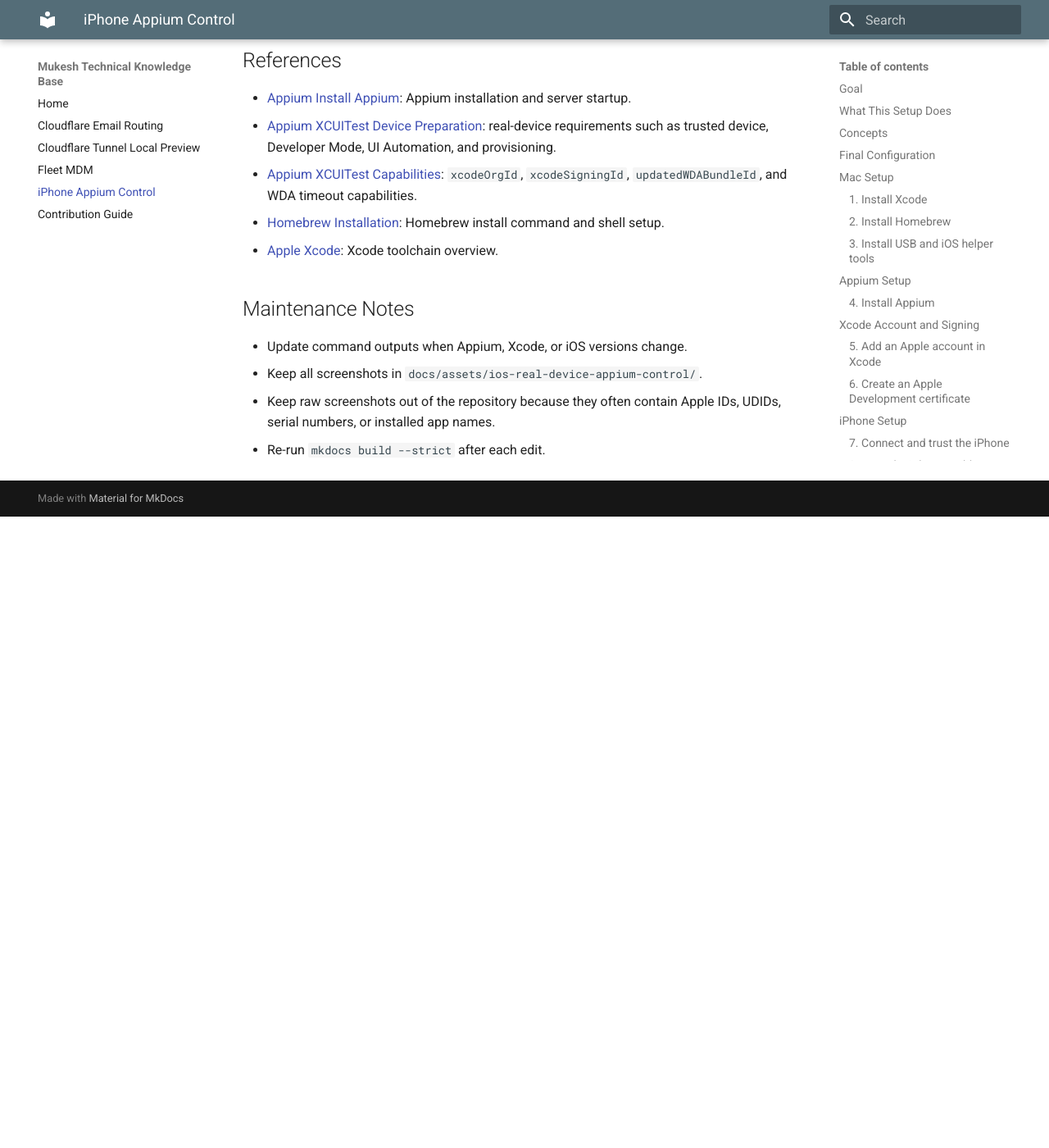
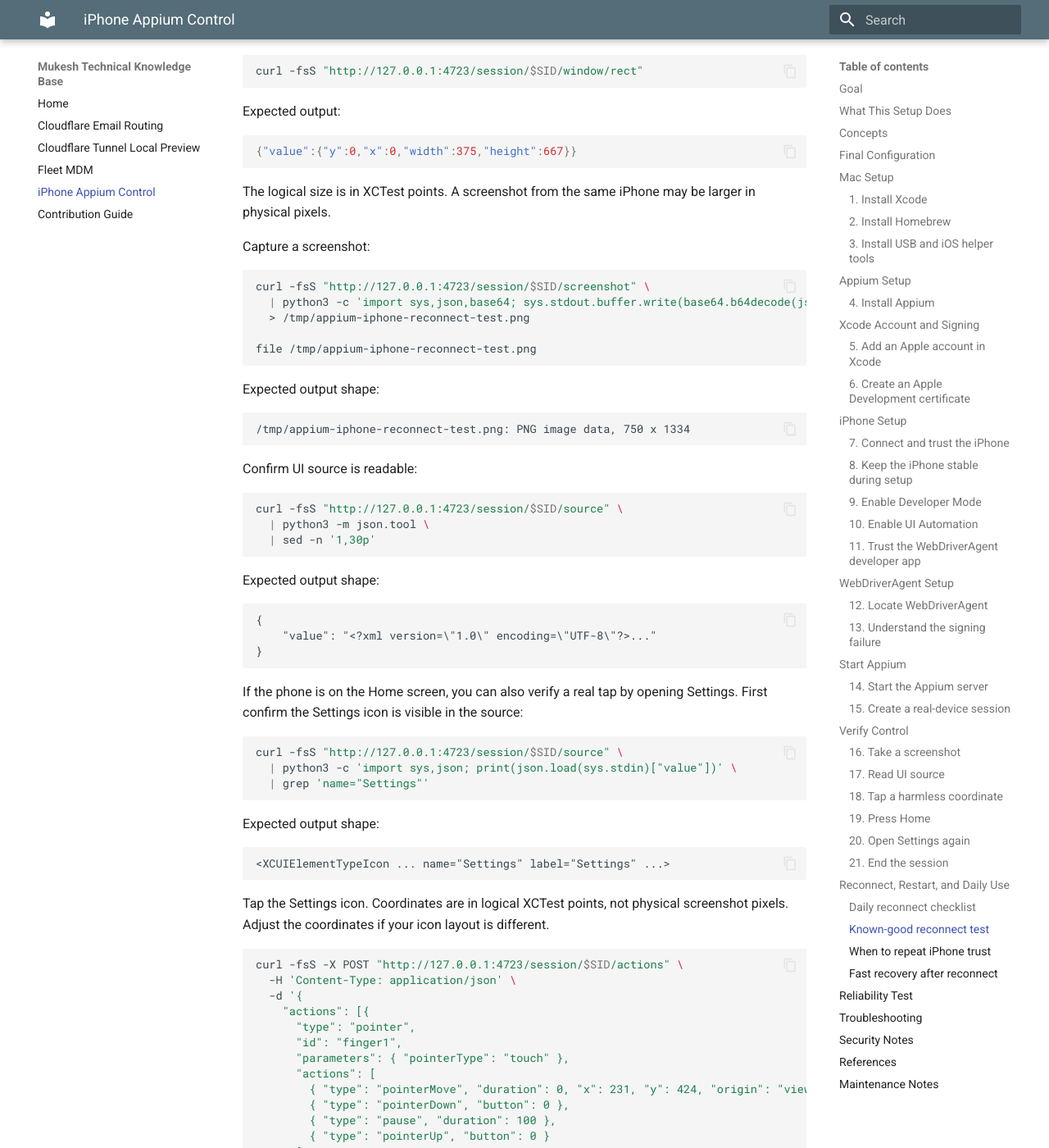
Before and after one commit to junocastiel/saashq-knowledge, an MkDocs documentation site: the page built from docs/ios-real-device-appium-control.md, in a window 1280 px wide and 1400 px high, scrolled down 27999 px. Shown: the whole window at 82% size. Built offline with MkDocs 1.6.1 and Material for MkDocs 9.7.7, drawn with Linux system fonts in a browser that asks for light colours; before the commit the page ends 28629 px from its top, so only the background shows below that; some of the changed text lies outside the part shown.

Commit message:
Document iPhone Appium reconnect workflow

````diff
--- a/docs/ios-real-device-appium-control.md
+++ b/docs/ios-real-device-appium-control.md
@@ -657,6 +657,209 @@
 
 Stop the Appium server with `Ctrl+C`.
 
+## Reconnect, Restart, and Daily Use
+
+After the first successful setup, do not repeat the full Xcode signing and iPhone trust flow every day. Separate the one-time setup from the repeat workflow.
+
+What persists:
+
+- The iPhone's `Trust This Computer` decision normally survives unplug, replug, Mac restart, and iPhone restart.
+- The trusted Apple Development profile normally survives unplug, replug, Mac restart, and iPhone restart.
+- The WebDriverAgent signing setup remains valid as long as the same Apple team, certificate, provisioning profile, and bundle identifier are used.
+
+What does not persist:
+
+- The Appium server process stops when its terminal is closed or the Mac restarts.
+- The Appium WebDriver session is temporary. Create a fresh session after reconnecting, restarting, or stopping Appium.
+- WebDriverAgent may be relaunched or reinstalled by Appium when needed.
+
+### Daily reconnect checklist
+
+Start with the iPhone unlocked and connected over USB.
+
+Confirm Xcode sees the phone:
+
+```bash
+xcrun xctrace list devices | grep -E "iPhone|Devices Offline"
+```
+
+Expected output shape:
+
+```text
+<device-name> (16.7.12) (<masked-device-udid>)
+== Devices Offline ==
+```
+
+`Devices Offline` may appear as a section header. The important part is that your iPhone appears above it under available devices.
+
+Confirm USB transport sees the phone:
+
+```bash
+pymobiledevice3 usbmux list
+```
+
+Expected output shape:
+
+```text
+Identifier: <masked-device-udid>
+ConnectionType: USB
+```
+
+Start Appium:
+
+```bash
+appium --address 127.0.0.1 --port 4723 --log-level info
+```
+
+Expected output shape:
+
+```text
+[Appium] Appium REST http interface listener started on http://127.0.0.1:4723
+[Appium] Available drivers:
+[Appium]   - xcuitest@...
+```
+
+Create a new Appium session using the same capabilities from [Create a real-device session](#15-create-a-real-device-session). Save the returned session ID:
+
+```bash
+SID="<appium-session-id>"
+```
+
+### Known-good reconnect test
+
+Run this short test after a Mac restart, iPhone restart, unplug/replug, or long idle period.
+
+Check the logical screen size:
+
+```bash
+curl -fsS "http://127.0.0.1:4723/session/$SID/window/rect"
+```
+
+Expected output:
+
+```json
+{"value":{"y":0,"x":0,"width":375,"height":667}}
+```
+
+The logical size is in XCTest points. A screenshot from the same iPhone may be larger in physical pixels.
+
+Capture a screenshot:
+
+```bash
+curl -fsS "http://127.0.0.1:4723/session/$SID/screenshot" \
+  | python3 -c 'import sys,json,base64; sys.stdout.buffer.write(base64.b64decode(json.load(sys.stdin)["value"]))' \
+  > /tmp/appium-iphone-reconnect-test.png
+
+file /tmp/appium-iphone-reconnect-test.png
+```
+
+Expected output shape:
+
+```text
+/tmp/appium-iphone-reconnect-test.png: PNG image data, 750 x 1334
+```
+
+Confirm UI source is readable:
+
+```bash
+curl -fsS "http://127.0.0.1:4723/session/$SID/source" \
+  | python3 -m json.tool \
+  | sed -n '1,30p'
+```
+
+Expected output shape:
+
+```text
+{
+    "value": "<?xml version=\"1.0\" encoding=\"UTF-8\"?>..."
+}
+```
+
+If the phone is on the Home screen, you can also verify a real tap by opening Settings. First confirm the Settings icon is visible in the source:
+
+```bash
+curl -fsS "http://127.0.0.1:4723/session/$SID/source" \
+  | python3 -c 'import sys,json; print(json.load(sys.stdin)["value"])' \
+  | grep 'name="Settings"'
+```
+
+Expected output shape:
+
+```text
+<XCUIElementTypeIcon ... name="Settings" label="Settings" ...>
+```
+
+Tap the Settings icon. Coordinates are in logical XCTest points, not physical screenshot pixels. Adjust the coordinates if your icon layout is different.
+
+```bash
+curl -fsS -X POST "http://127.0.0.1:4723/session/$SID/actions" \
+  -H 'Content-Type: application/json' \
+  -d '{
+    "actions": [{
+      "type": "pointer",
+      "id": "finger1",
+      "parameters": { "pointerType": "touch" },
+      "actions": [
+        { "type": "pointerMove", "duration": 0, "x": 231, "y": 424, "origin": "viewport" },
+        { "type": "pointerDown", "button": 0 },
+        { "type": "pause", "duration": 100 },
+        { "type": "pointerUp", "button": 0 }
+      ]
+    }]
+  }'
+```
+
+Expected output:
+
+```json
+{"value":null}
+```
+
+Confirm Settings opened:
+
+```bash
+curl -fsS "http://127.0.0.1:4723/session/$SID/source" \
+  | python3 -c 'import sys,json; print(json.load(sys.stdin)["value"])' \
+  | grep 'bundleId="com.apple.Preferences"'
+```
+
+Expected output shape:
+
+```text
+<XCUIElementTypeApplication ... name="Settings" ... bundleId="com.apple.Preferences">
+```
+
+### When to repeat iPhone trust
+
+Do not repeat the iPhone trust steps for normal unplug/replug. Repeat the trust flow only when something material changes:
+
+- WebDriverAgent is signed with a different Apple team or certificate.
+- `appium:updatedWDABundleId` changes.
+- Xcode recreates signing with a different provisioning profile.
+- The iPhone is erased, reset, or its developer trust settings are reset.
+- Developer Mode is disabled and re-enabled.
+- WebDriverAgent is deleted and reinstalled with different signing.
+
+### Fast recovery after reconnect
+
+If the device is not found:
+
+1. Unlock the iPhone.
+2. Wait 10-20 seconds.
+3. Rerun `xcrun xctrace list devices`.
+4. Rerun `pymobiledevice3 usbmux list`.
+5. Unplug and replug the USB cable.
+
+If Appium cannot create a session:
+
+1. Delete any old session if you still have its ID.
+2. Stop Appium with `Ctrl+C`.
+3. Confirm the phone is unlocked.
+4. Start Appium again.
+5. Create a fresh session.
+
+Rebuild or re-sign WebDriverAgent only after the reconnect checks pass but session creation fails with a clear signing, provisioning, or WebDriverAgent launch error.
+
 ## Reliability Test
 
 Before building a wrapper, MCP bridge, or WDIO layer, prove raw Appium works.
````
